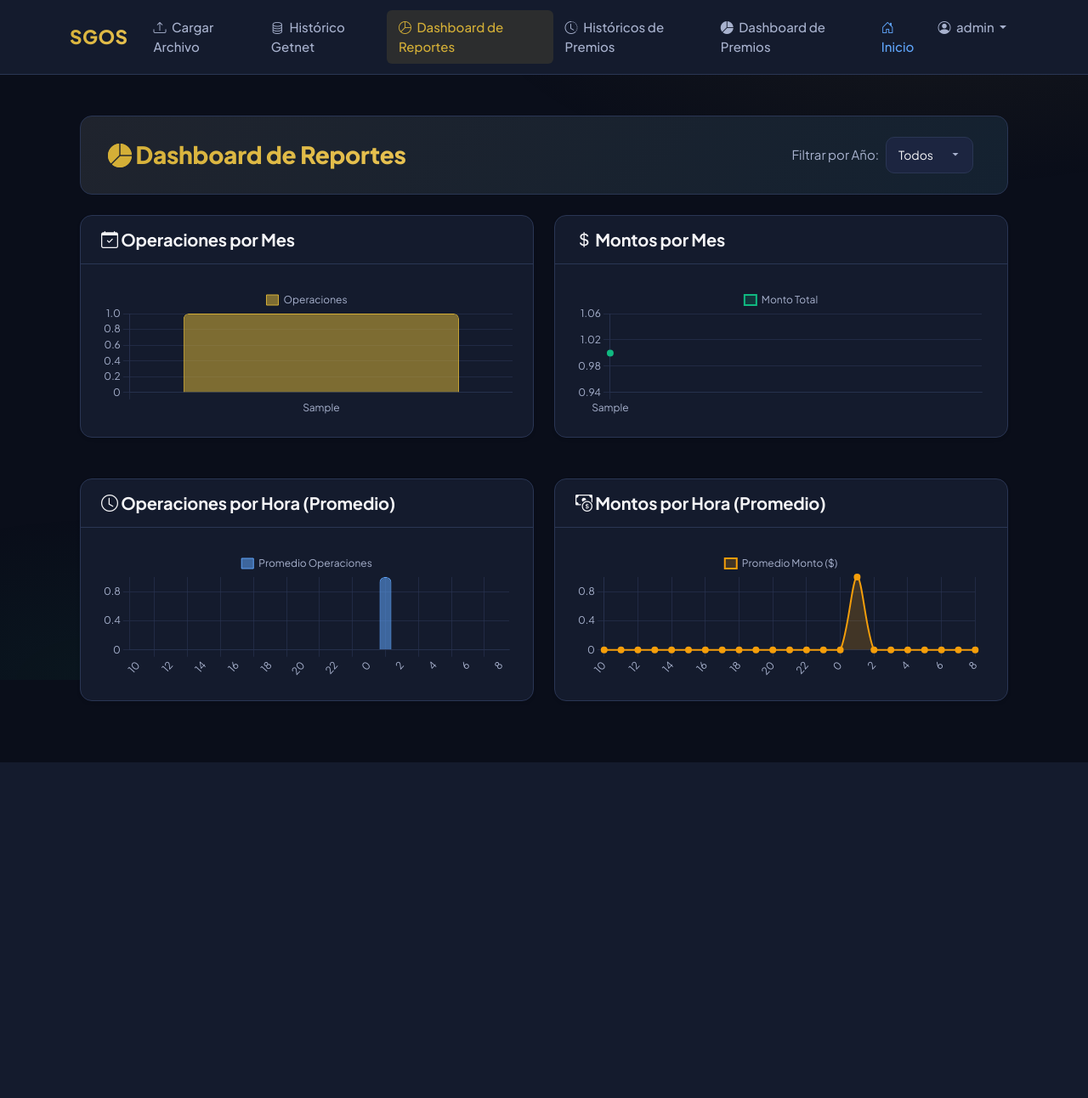
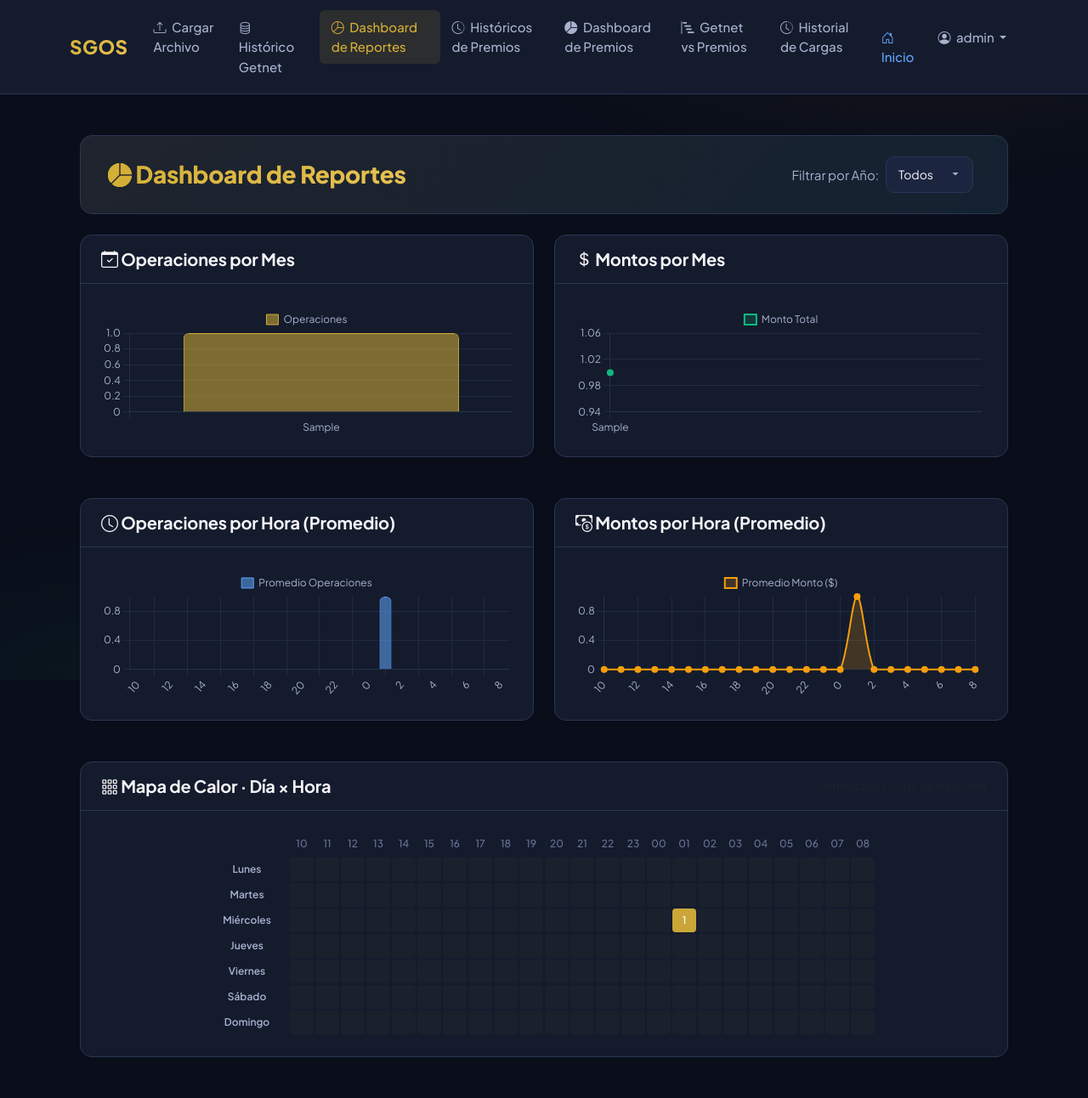
Before and after one commit to kennyAguilar/sgos-reportes, a Flask app: page /graphs in a window 1280 px wide. Shown: the whole page at 85% size. Before the commit the page ends 897 px from the top, so only its background shows below. Run offline with Flask 3, Linux system fonts and the light colour scheme; a user stored in the database is signed in; tables that the repository leaves empty hold one stand-in row (values such as "Sample post"); some libraries are stand-ins or nearby versions.

Commit message:
feat: historial de cargas, heatmap dia x hora, dashboard combinado Getnet vs Premios
- engine: helpers heatmap_dia_hora() y ratio_getnet_premios()
- app: rutas /cargas (auditoria con detector de duplicados) y /dashboard_combinado (ratio payout mensual)
- graphs: heatmap 7x24 en /graphs y /graphs_premios
- layout: nuevos enlaces en navbar
- templates: historial_cargas.html + dashboard_combinado.html
- css: estilos heatmap con intensidad variable

```diff
--- a/sgos_web/app.py
+++ b/sgos_web/app.py
@@ -36,9 +36,9 @@ def desktop_save_response(output, filename):
                      mimetype="application/vnd.openxmlformats-officedocument.spreadsheetml.sheet")
 
 try:
-    from sgos_web.engine import procesar_sgos, exportar_excel_bytes, obtener_asistentes, guardar_datos_db, generar_reportes, _cargar_df, generar_kpis
+    from sgos_web.engine import procesar_sgos, exportar_excel_bytes, obtener_asistentes, guardar_datos_db, generar_reportes, _cargar_df, generar_kpis, heatmap_dia_hora, ratio_getnet_premios
 except ImportError:
-    from engine import procesar_sgos, exportar_excel_bytes, obtener_asistentes, guardar_datos_db, generar_reportes, _cargar_df, generar_kpis
+    from engine import procesar_sgos, exportar_excel_bytes, obtener_asistentes, guardar_datos_db, generar_reportes, _cargar_df, generar_kpis, heatmap_dia_hora, ratio_getnet_premios
 
 app = Flask(__name__)
 app.secret_key = os.environ.get("FLASK_SECRET_KEY") or os.urandom(32).hex()
@@ -902,6 +902,7 @@ def graphs():
         return render_template("graphs.html",
                                data_mes={"labels": [], "ops": [], "monto": []},
                                data_hora={"labels": [], "ops": [], "monto": []},
+                               heatmap=None,
                                years=years,
                                selected_year=year,
                                title="Dashboard de Reportes",
@@ -927,9 +928,12 @@ def graphs():
         "monto_avg": df_hora["Monto Promedio"].tolist()
     }
 
+    hm = heatmap_dia_hora(df)
+
     return render_template("graphs.html",
                            data_mes=data_mes,
                            data_hora=data_hora,
+                           heatmap=hm,
                            years=years,
                            selected_year=year,
                            title="Dashboard de Reportes",
@@ -953,6 +957,7 @@ def graphs_premios():
         return render_template("graphs.html",
                                data_mes={"labels": [], "ops": [], "monto": []},
                                data_hora={"labels": [], "ops": [], "monto": []},
+                               heatmap=None,
                                years=years,
                                selected_year=year,
                                title="Dashboard de Premios",
@@ -977,9 +982,12 @@ def graphs_premios():
         "monto_avg": df_hora["Monto Promedio"].tolist()
     }
 
+    hm = heatmap_dia_hora(df)
+
     return render_template("graphs.html",
                            data_mes=data_mes,
                            data_hora=data_hora,
+                           heatmap=hm,
                            years=years,
                            selected_year=year,
                            title="Dashboard de Premios",
@@ -994,5 +1002,59 @@ except ImportError:
 app.register_blueprint(comps_bp)
 
 
+@app.route("/cargas")
+@login_required
+def cargas_historial():
+    """Historial de cargas con auditoría: quién, qué, cuándo, hash, descartes."""
+    page = request.args.get("page", 1, type=int)
+    per_page = 30
+    q = CargaLog.query.order_by(CargaLog.id.desc())
+    total = q.count()
+    items = q.offset((page - 1) * per_page).limit(per_page).all()
+    total_paginas = max(1, (total + per_page - 1) // per_page)
+
+    # Detectar duplicados (mismo hash aparece más de una vez en toda la tabla)
+    from sqlalchemy import func as _f
+    dup_rows = (
+        db.session.query(CargaLog.file_hash, _f.count(CargaLog.id))
+        .filter(CargaLog.file_hash.isnot(None))
+        .group_by(CargaLog.file_hash)
+        .having(_f.count(CargaLog.id) > 1)
+        .all()
+    )
+    hash_counts = {h: n for h, n in dup_rows}
+
+    return render_template(
+        "historial_cargas.html",
+        cargas=items,
+        page=page,
+        total_paginas=total_paginas,
+        total=total,
+        hash_counts=hash_counts,
+    )
+
+
+@app.route("/dashboard_combinado")
+@login_required
+def dashboard_combinado():
+    """Comparativa mensual Getnet (ingresos) vs Premios (pagos) y ratio de payout."""
+    year = request.args.get("year", "all")
+    years_g, _ = get_available_dates(Operacion)
+    years_p, _ = get_available_dates(Premio)
+    years = sorted(set(years_g) | set(years_p), reverse=True)
+
+    df_g = get_db_dataframe(year=year if year != "all" else None)
+    df_p = get_premios_dataframe(year=year if year != "all" else None)
+
+    ratio = ratio_getnet_premios(df_g, df_p)
+
+    return render_template(
+        "dashboard_combinado.html",
+        ratio=ratio,
+        years=years,
+        selected_year=year,
+    )
+
+
 if __name__ == "__main__":
     app.run(debug=os.environ.get("FLASK_ENV") == "development")
--- a/sgos_web/engine.py
+++ b/sgos_web/engine.py
@@ -359,6 +359,85 @@ def generar_kpis(df: pd.DataFrame, df_mes_anterior: pd.DataFrame | None = None)
         "tiene_montos_negativos": tiene_neg,
     }
 
+
+DIAS_SEMANA_ES = ["Lunes", "Martes", "Miércoles", "Jueves", "Viernes", "Sábado", "Domingo"]
+
+
+def heatmap_dia_hora(df: pd.DataFrame) -> dict:
+    """Matriz 7 días × 24 horas con operaciones y monto para heatmap.
+
+    Retorna dict con:
+      - dias: lista de nombres de días (lunes→domingo)
+      - horas: lista de horas ordenadas (10..23, 0..8)
+      - ops: matriz [día][hora] con número de operaciones
+      - monto: matriz [día][hora] con suma de monto
+      - max_ops: valor máximo de operaciones (para escalar intensidad)
+    """
+    horas = ORDEN_HORAS[:]
+    ops = [[0] * len(horas) for _ in range(7)]
+    monto = [[0.0] * len(horas) for _ in range(7)]
+
+    if df is None or df.empty or "JornadaDia" not in df.columns or "Hora" not in df.columns:
+        return {"dias": DIAS_SEMANA_ES, "horas": horas, "ops": ops, "monto": monto, "max_ops": 0}
+
+    tmp = df[["JornadaDia", "Hora", "Monto"]].copy()
+    tmp["dow"] = pd.to_datetime(tmp["JornadaDia"]).dt.dayofweek  # 0=lunes
+    g = tmp.groupby(["dow", "Hora"]).agg(ops=("Monto", "size"), monto=("Monto", "sum")).reset_index()
+
+    hora_idx = {h: i for i, h in enumerate(horas)}
+    max_ops = 0
+    for _, r in g.iterrows():
+        d = int(r["dow"])
+        h_i = hora_idx.get(int(r["Hora"]))
+        if h_i is None or d < 0 or d > 6:
+            continue
+        ops[d][h_i] = int(r["ops"])
+        monto[d][h_i] = float(r["monto"])
+        if ops[d][h_i] > max_ops:
+            max_ops = ops[d][h_i]
+
+    return {"dias": DIAS_SEMANA_ES, "horas": horas, "ops": ops, "monto": monto, "max_ops": max_ops}
+
+
+def ratio_getnet_premios(df_getnet: pd.DataFrame, df_premios: pd.DataFrame) -> dict:
+    """Compara ingresos Getnet vs pagos Premios agrupados por Mes.
+
+    Retorna dict con:
+      - labels: lista de meses (YYYY-MM) ordenados
+      - getnet_monto, premios_monto: listas paralelas
+      - ratio_pct: lista con (premios / getnet) * 100 por mes; None si getnet=0
+      - totales: {getnet, premios, ratio_global_pct}
+    """
+    def _mensual(df):
+        if df is None or df.empty or "Mes" not in df.columns:
+            return pd.Series(dtype=float)
+        return df.groupby("Mes")["Monto"].sum()
+
+    s_g = _mensual(df_getnet)
+    s_p = _mensual(df_premios)
+    labels = sorted(set(s_g.index) | set(s_p.index))
+
+    getnet_monto, premios_monto, ratio_pct = [], [], []
+    for m in labels:
+        g = float(s_g.get(m, 0.0))
+        p = float(s_p.get(m, 0.0))
+        getnet_monto.append(g)
+        premios_monto.append(p)
+        ratio_pct.append(round(p / g * 100, 2) if g > 0 else None)
+
+    tot_g = float(sum(getnet_monto))
+    tot_p = float(sum(premios_monto))
+    ratio_global = round(tot_p / tot_g * 100, 2) if tot_g > 0 else None
+
+    return {
+        "labels": labels,
+        "getnet_monto": getnet_monto,
+        "premios_monto": premios_monto,
+        "ratio_pct": ratio_pct,
+        "totales": {"getnet": tot_g, "premios": tot_p, "ratio_global_pct": ratio_global},
+    }
+
+
 def generar_reportes(df: pd.DataFrame, asistentes_filtro: list = None) -> dict:
     """
     Genera los diccionarios de DataFrames (tablas) a partir de un DataFrame principal ya limpio.
--- a/sgos_web/static/css/style.css
+++ b/sgos_web/static/css/style.css
@@ -946,3 +946,52 @@ body.login-page {
   body::before { display: none; }
   .navbar-custom, .global-loader, .toast-container { display: none !important; }
 }
+
+/* ==========================================================================
+   Heatmap Día × Hora
+   ========================================================================== */
+.heatmap-wrap {
+  overflow-x: auto;
+}
+.heatmap-table {
+  border-collapse: separate;
+  border-spacing: 2px;
+  font-size: 0.75rem;
+  margin: 0 auto;
+}
+.heatmap-table th,
+.heatmap-table td {
+  text-align: center;
+  vertical-align: middle;
+}
+.heatmap-hour {
+  color: var(--text-muted);
+  font-weight: 500;
+  padding: 4px 2px;
+  min-width: 28px;
+}
+.heatmap-day {
+  color: var(--text-secondary);
+  font-weight: 600;
+  padding-right: 10px;
+  text-align: right;
+  white-space: nowrap;
+}
+.heatmap-corner { width: 88px; }
+.heatmap-cell {
+  width: 28px;
+  height: 28px;
+  border-radius: 4px;
+  background: rgba(212, 175, 55, calc(var(--intensity, 0) * 0.9 + 0.04));
+  color: var(--text-primary);
+  font-weight: 600;
+  transition: transform 0.15s ease;
+  cursor: default;
+}
+.heatmap-cell:hover {
+  transform: scale(1.15);
+  outline: 1px solid var(--gold);
+  z-index: 2;
+  position: relative;
+}
+.tabular-nums { font-variant-numeric: tabular-nums; }
--- a/sgos_web/templates/graphs.html
+++ b/sgos_web/templates/graphs.html
@@ -69,6 +69,51 @@
             </div>
         </div>
     </div>
+
+    {% if heatmap and heatmap.max_ops > 0 %}
+    <div class="row">
+        <div class="col-12 mb-4">
+            <div class="card shadow-sm bg-dark text-light border-secondary">
+                <div class="card-header border-secondary d-flex justify-content-between align-items-center">
+                    <h5 class="card-title mb-0"><i class="bi bi-grid-3x3-gap"></i> Mapa de Calor · Día × Hora</h5>
+                    <small class="text-muted">Intensidad = nº de operaciones</small>
+                </div>
+                <div class="card-body">
+                    <div class="heatmap-wrap">
+                        <table class="heatmap-table">
+                            <thead>
+                                <tr>
+                                    <th class="heatmap-corner"></th>
+                                    {% for h in heatmap.horas %}
+                                        <th class="heatmap-hour">{{ "%02d"|format(h) }}</th>
+                                    {% endfor %}
+                                </tr>
+                            </thead>
+                            <tbody>
+                                {% for d in range(7) %}
+                                <tr>
+                                    <th class="heatmap-day">{{ heatmap.dias[d] }}</th>
+                                    {% for i in range(heatmap.horas|length) %}
+                                        {% set ops = heatmap.ops[d][i] %}
+                                        {% set monto = heatmap.monto[d][i] %}
+                                        {% set intensity = (ops / heatmap.max_ops) if heatmap.max_ops else 0 %}
+                                        <td class="heatmap-cell"
+                                            style="--intensity: {{ '%.3f'|format(intensity) }};"
+                                            data-bs-toggle="tooltip"
+                                            title="{{ heatmap.dias[d] }} {{ '%02d'|format(heatmap.horas[i]) }}:00 — {{ ops }} ops · ${{ '{:,.0f}'.format(monto) }}">
+                                            {% if ops > 0 %}{{ ops }}{% endif %}
+                                        </td>
+                                    {% endfor %}
+                                </tr>
+                                {% endfor %}
+                            </tbody>
+                        </table>
+                    </div>
+                </div>
+            </div>
+        </div>
+    </div>
+    {% endif %}
 </div>
 
 <!-- Chart.js -->
--- a/sgos_web/templates/layout.html
+++ b/sgos_web/templates/layout.html
@@ -66,6 +66,16 @@
               <i class="bi bi-pie-chart-fill"></i> Dashboard de Premios
             </a>
           </li>
+          <li class="nav-item">
+            <a class="nav-link {{ 'active' if request.endpoint == 'dashboard_combinado' }}" href="{{ url_for('dashboard_combinado') }}">
+              <i class="bi bi-bar-chart-steps"></i> Getnet vs Premios
+            </a>
+          </li>
+          <li class="nav-item">
+            <a class="nav-link {{ 'active' if request.endpoint == 'cargas_historial' }}" href="{{ url_for('cargas_historial') }}">
+              <i class="bi bi-clock-history"></i> Historial de Cargas
+            </a>
+          </li>
         </ul>
         <ul class="navbar-nav">
           <li class="nav-item">
```
Also changed, not shown: sgos_web/templates/dashboard_combinado.html (added, +177 -0 lines), sgos_web/templates/historial_cargas.html (added, +101 -0 lines).
